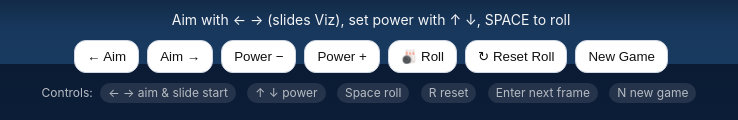
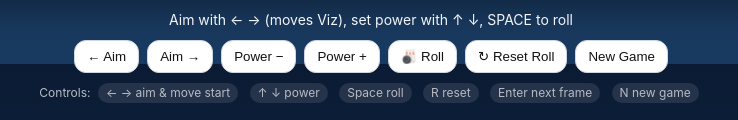
Before and after one commit to Vizion123/viz-bowling-2, a plain HTML site: page index.html in a window 1280 px wide. Both pictures are taken after a click on the button "← Aim". Shown: the part 736-856 px from the top of the page, 269-1007 px from the left. Drawn offline with Linux system fonts and the light colour scheme.

Commit message:
Update index.html

```diff
--- a/index.html
+++ b/index.html
@@ -37,7 +37,7 @@
       <button id="new">New Game</button>
     </div>
     <div class="footer">
-      Controls: <span class="pill">← → aim & slide start</span> <span class="pill">↑ ↓ power</span> <span class="pill">Space roll</span> <span class="pill">R reset</span> <span class="pill">Enter next frame</span> <span class="pill">N new game</span>
+      Controls: <span class="pill">← → aim & move start</span> <span class="pill">↑ ↓ power</span> <span class="pill">Space roll</span> <span class="pill">R reset</span> <span class="pill">Enter next frame</span> <span class="pill">N new game</span>
     </div>
   </div>
 </div>
@@ -50,15 +50,19 @@
   const msg = document.getElementById('msg');
   const W = canvas.width, H = canvas.height;
 
+  // Lane interior x-bounds are [160, 640]; keep the ball radius inside that.
+  const BALL_R = 16;
+  const MIN_X = 160 + BALL_R; // 176
+  const MAX_X = 640 - BALL_R; // 624
+
   // State
   let aim = 0;               // -25..25 deg
   let power = 60;            // 30..100
   let rolling = false;
   let frame = 1, rollInFrame = 1, score = 0;
 
-  // Starting position with smooth slide
+  // Starting position (immediate movement with arrows/buttons)
   let startX = 400;          // current starting X of Viz
-  let targetStartX = 400;    // where Viz should slide toward
 
   let pins = makePins();
   let ball = makeBall();
@@ -70,16 +74,16 @@
   function setMessage(t){ msg.textContent = t; }
   function updateHUD(){ hud.textContent = `Frame ${frame} • Roll ${rollInFrame} • Score ${score} • Aim ${aim|0}° • Power ${power}%`; }
 
-  function makeBall(){ return { x: startX, y: 520, vx:0, vy:0, r:16, active:false }; }
+  function makeBall(){ return { x: startX, y: 520, vx:0, vy:0, r:BALL_R, active:false }; }
 
   function newFrame(resetAll=false){
     if (resetAll){ frame = 1; score = 0; }
     rollInFrame = 1;
     pins = makePins();
-    // keep your chosen startX
+    // keep chosen startX when starting new frame
     ball = makeBall();
     rolling = false;
-    setMessage('Aim with ← → (slides Viz), set power with ↑ ↓, SPACE to roll');
+    setMessage('Aim with ← → (moves Viz), set power with ↑ ↓, SPACE to roll');
   }
 
   function makeRoll(){
@@ -100,12 +104,14 @@
 
     if (e.key === 'ArrowLeft') {
       aim = clamp(aim - 3, -25, 25);
-      targetStartX = clamp((targetStartX || startX) - 24, 200, 600);
+      startX = clamp(startX - 20, MIN_X, MAX_X); // move Viz left
+      if (!ball.active) ball.x = startX;         // update visible ball position when idle
     }
 
     if (e.key === 'ArrowRight') {
       aim = clamp(aim + 3, -25, 25);
-      targetStartX = clamp((targetStartX || startX) + 24, 200, 600);
+      startX = clamp(startX + 20, MIN_X, MAX_X); // move Viz right
+      if (!ball.active) ball.x = startX;
     }
 
     if (e.key === 'ArrowUp')   power = clamp(power + 5, 30, 100);
@@ -120,11 +126,13 @@
   // Input (buttons)
   document.getElementById('aimL').onclick = () => {
     aim = clamp(aim - 3, -25, 25);
-    targetStartX = clamp((targetStartX || startX) - 24, 200, 600);
+    startX = clamp(startX - 20, MIN_X, MAX_X);
+    if (!ball.active) ball.x = startX;
   };
   document.getElementById('aimR').onclick = () => {
     aim = clamp(aim + 3, -25, 25);
-    targetStartX = clamp((targetStartX || startX) + 24, 200, 600);
+    startX = clamp(startX + 20, MIN_X, MAX_X);
+    if (!ball.active) ball.x = startX;
   };
   document.getElementById('powM').onclick = () => { power = clamp(power - 5, 30, 100); };
   document.getElementById('powP').onclick = () => { power = clamp(power + 5, 30, 100); };
@@ -134,21 +142,6 @@
 
   // Main loop
   function loop(){
-    // Smooth slide of starting position when idle
-    if (!ball.active) {
-      const ease = 0.18; // 0.1–0.25 = slow–snappy
-      const dx = (typeof targetStartX === 'number' ? targetStartX : startX) - ball.x;
-      if (Math.abs(dx) > 0.1) {
-        ball.x += dx * ease;
-        startX = ball.x;
-      } else {
-        ball.x = (typeof targetStartX === 'number' ? targetStartX : startX);
-        startX = ball.x;
-      }
-      startX = clamp(startX, 200, 600);
-      ball.x = clamp(ball.x, 200, 600);
-    }
-
     // Physics when rolling
     if (ball.active){
       ball.x += ball.vx; ball.y += ball.vy;
@@ -184,13 +177,13 @@
           } else {
             // Prepare second roll
             rollInFrame = 2;
-            message += ' Roll 2: aim/slide & SPACE to roll again';
-            ball = makeBall();
+            message += ' Roll 2: move/aim & SPACE to roll again';
+            ball = makeBall();     // respawn at current startX
             rolling = false;       // allow Space to trigger
             ball.active = false;   // ensure idle state
           }
         } else {
-          // second roll scoring (simple: add pins knocked this frame total)
+          // second roll (simple scoring: add total pins knocked this frame)
           score += knockedNow;
           advanceFrame = true;
         }
```
